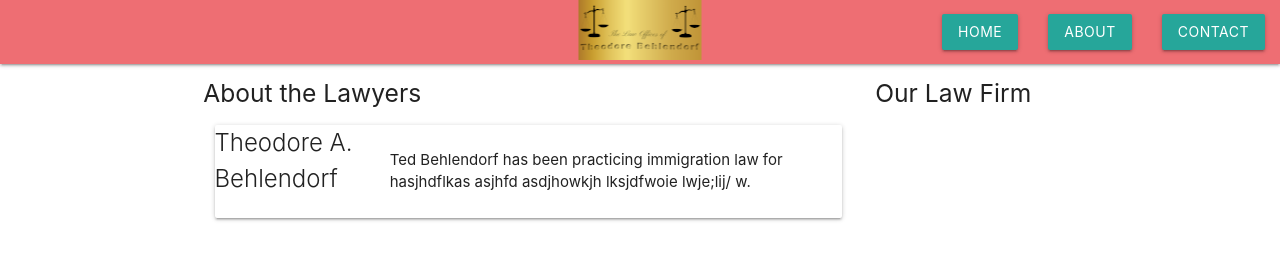
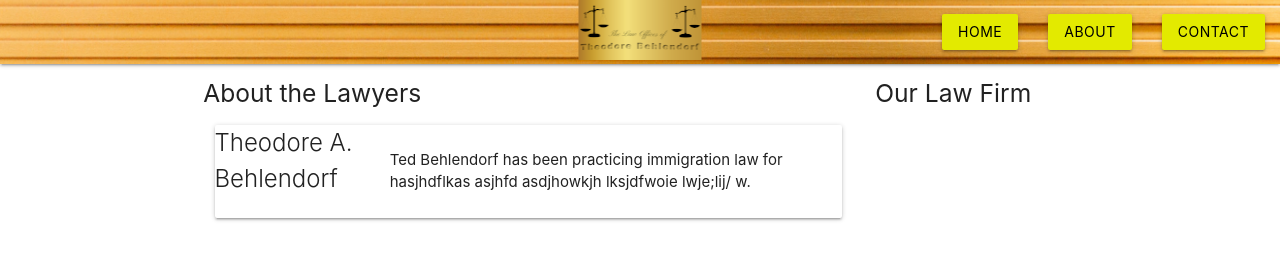
Before and after one commit to zcorpuz/behlendorfLaw, a plain HTML site: page about.html in a window 1280 px wide. Drawn offline with nearby package versions, Linux system fonts and the light colour scheme.

Commit message:
updated links to about.html

```diff
--- a/about.html
+++ b/about.html
@@ -5,6 +5,8 @@
     <meta name="viewport" content="width=device-width, initial-scale=1.0">
     <title>About the Firm</title>
     <link rel="stylesheet" href="https://cdnjs.cloudflare.com/ajax/libs/materialize/1.0.0/css/materialize.min.css">
+    <link href="style.css" type="text/css" rel="stylesheet" media="screen,projection"/>
+    <link href="https://fonts.googleapis.com/icon?family=Material+Icons" rel="stylesheet">
 </head>
 <body>
     <!-- Navbar -->
```
